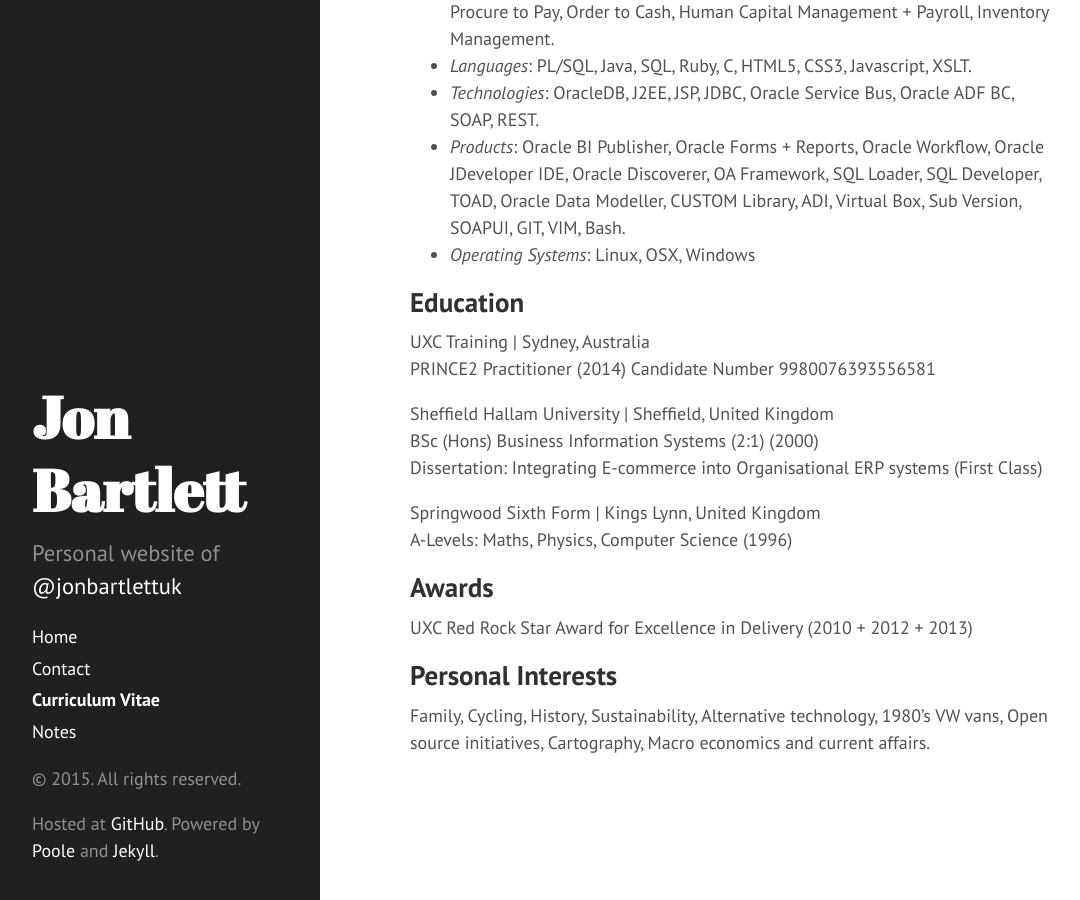
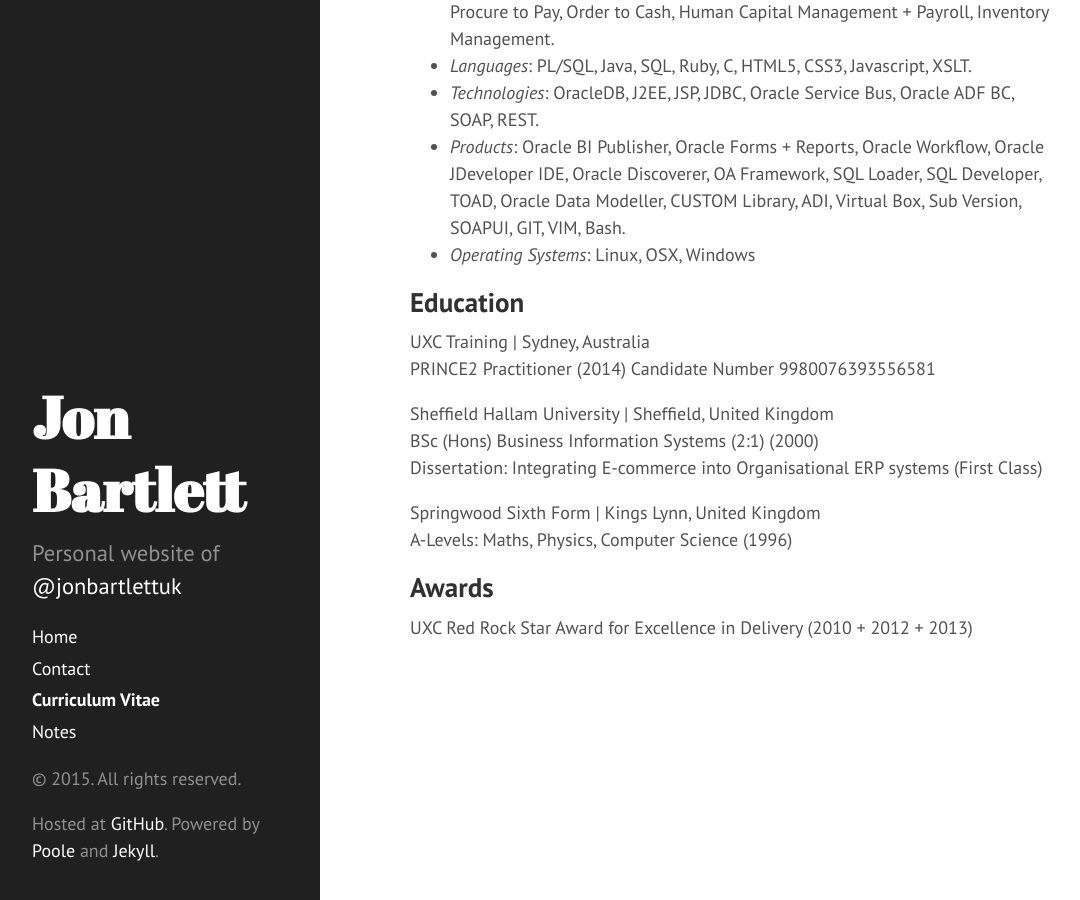
Before and after one commit to jonbartlett/jonbartlett.github.io, a Jekyll site: the page built from cv.md, in a window 1280 px wide and 900 px high, scrolled down 3140 px. Shown: the whole window, without its empty margins (4-1084 px from the left). Built offline with Jekyll 4.4.1, drawn with Linux system fonts in a browser that asks for light colours; Markdown is read by kramdown in place of the engine named in the settings.

Commit message:
remove cv content

```diff
--- a/cv.md
+++ b/cv.md
@@ -106,6 +106,3 @@ A-Levels: Maths, Physics, Computer Science (1996)
 ## Awards
 
 UXC Red Rock Star Award for Excellence in Delivery (2010 + 2012 + 2013)
-
-## Personal Interests
-Family, Cycling, History, Sustainability, Alternative technology, 1980's VW vans, Open source initiatives, Cartography, Macro economics and current affairs.
```
